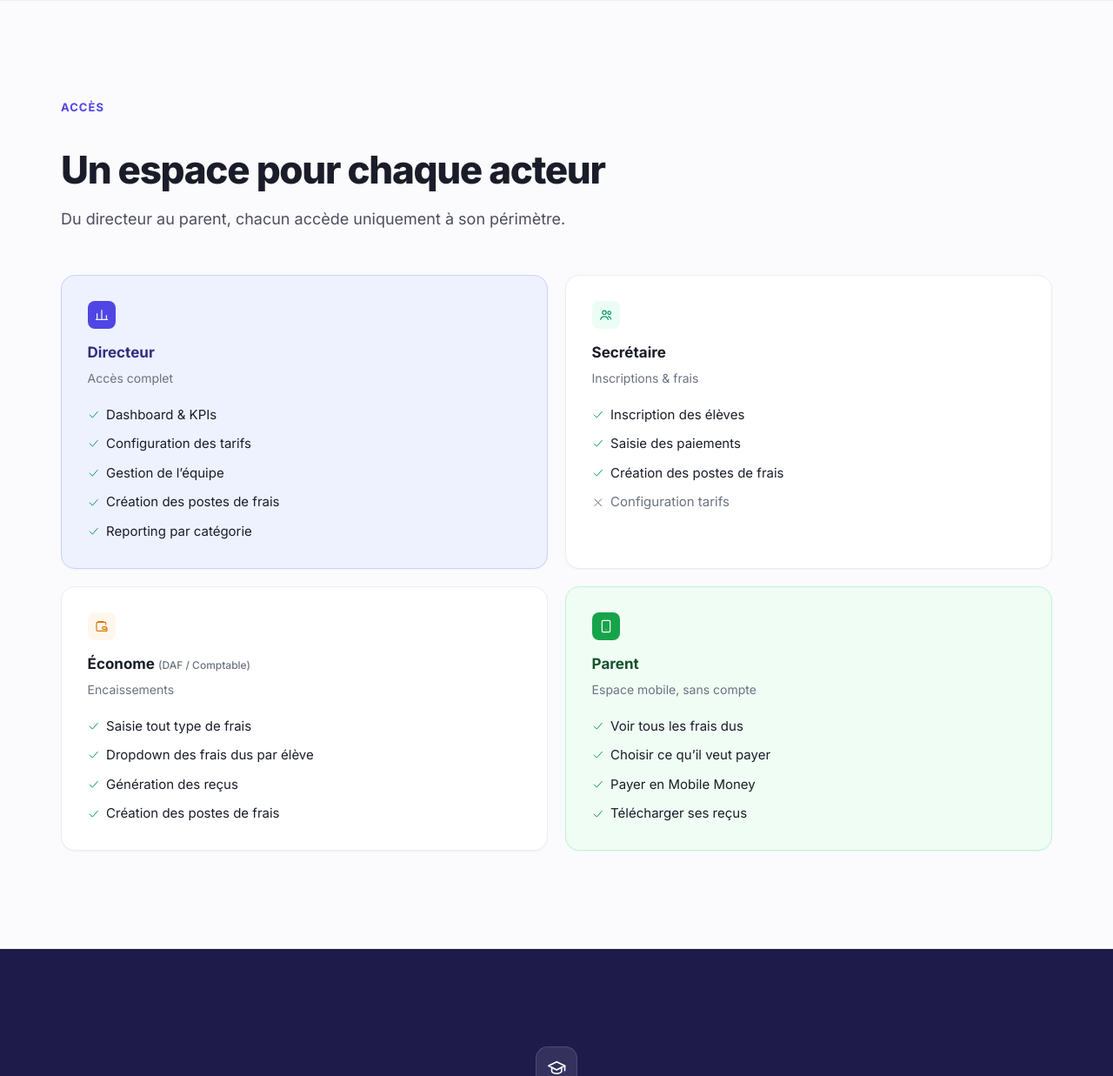
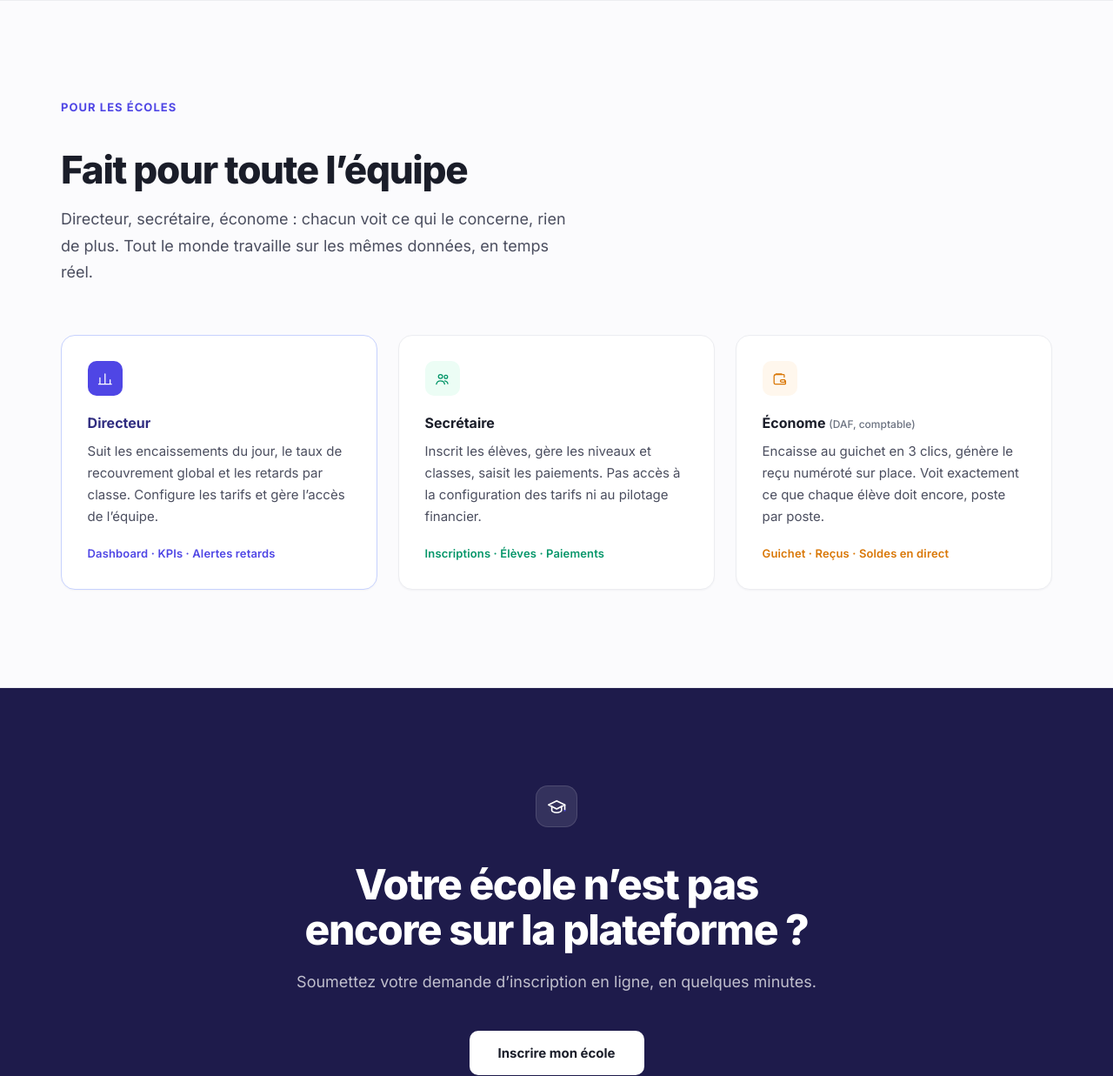
Before and after one commit to Atak0ra/sika, a Django app: page /eco/ in a window 1280 px wide. Shown: the part 2963-4200 px from the top of the page at 87% size. Run offline with Django 5.2, Linux system fonts and the light colour scheme.

Commit message:
landing reonte

```diff
--- a/economat/templates/economat/landing.html
+++ b/economat/templates/economat/landing.html
@@ -551,76 +551,58 @@
   </div>
 </section>
 
-<!-- RÔLES -->
+<!-- SECTION ÉCOLE — QUI UTILISE QUOI -->
 <section class="section" style="background:var(--bg);border-bottom:1px solid var(--border);">
   <div class="section-inner">
-    <div style="margin-bottom:3rem;">
-      <div class="section-label">Accès</div>
-      <h2 class="section-title">Un espace pour chaque acteur</h2>
-      <p class="section-sub">Du directeur au parent, chacun accède uniquement à son périmètre.</p>
+
+    <div style="max-width:600px;margin-bottom:3.5rem;">
+      <div class="section-label">Pour les écoles</div>
+      <h2 class="section-title">Fait pour toute l&rsquo;équipe</h2>
+      <p class="section-sub">
+        Directeur, secrétaire, économe&nbsp;: chacun voit ce qui le concerne, rien de plus.
+        Tout le monde travaille sur les mêmes données, en temps réel.
+      </p>
     </div>
-    <div class="roles-grid" style="grid-template-columns:repeat(2,1fr);">
+
+    <div style="display:grid;grid-template-columns:repeat(3,1fr);gap:1.5rem;">
 
       <!-- Directeur -->
-      <div class="role" style="border-color:#c7d2fe;background:#eef2ff;">
-        <div style="width:2rem;height:2rem;border-radius:8px;background:#4f46e5;display:flex;align-items:center;justify-content:center;margin-bottom:.85rem;">
-          <svg aria-hidden="true" style="width:1rem;height:1rem;stroke:#fff;fill:none;stroke-width:1.75;stroke-linecap:round;stroke-linejoin:round;" viewBox="0 0 24 24"><use href="#il-chart"/></svg>
+      <div style="background:var(--surface);border:1.5px solid #c7d2fe;border-radius:16px;padding:1.85rem;box-shadow:var(--shadow-xs);">
+        <div style="width:2.5rem;height:2.5rem;border-radius:10px;background:#4f46e5;display:flex;align-items:center;justify-content:center;margin-bottom:1.15rem;">
+          <svg aria-hidden="true" style="width:1.1rem;height:1.1rem;stroke:#fff;fill:none;stroke-width:1.75;stroke-linecap:round;stroke-linejoin:round;" viewBox="0 0 24 24"><use href="#il-chart"/></svg>
         </div>
-        <div class="role-title" style="color:#312e81;">Directeur</div>
-        <div class="role-sub">Accès complet</div>
-        <ul class="role-list">
-          <li><svg aria-hidden="true" class="icon role-check" style="width:.9em;height:.9em;"><use href="#il-check"/></svg> Dashboard &amp; KPIs</li>
-          <li><svg aria-hidden="true" class="icon role-check" style="width:.9em;height:.9em;"><use href="#il-check"/></svg> Configuration des tarifs</li>
-          <li><svg aria-hidden="true" class="icon role-check" style="width:.9em;height:.9em;"><use href="#il-check"/></svg> Gestion de l’équipe</li>
-          <li><svg aria-hidden="true" class="icon role-check" style="width:.9em;height:.9em;"><use href="#il-check"/></svg> Création des postes de frais</li>
-          <li><svg aria-hidden="true" class="icon role-check" style="width:.9em;height:.9em;"><use href="#il-check"/></svg> Reporting par catégorie</li>
-        </ul>
+        <div style="font-size:1rem;font-weight:700;color:#312e81;margin-bottom:.5rem;">Directeur</div>
+        <p style="font-size:.9375rem;color:var(--text-2);line-height:1.65;margin:0 0 1.25rem;">
+          Suit les encaissements du jour, le taux de recouvrement global et les retards par classe.
+          Configure les tarifs et gère l&rsquo;accès de l&rsquo;équipe.
+        </p>
+        <div style="font-size:.8125rem;color:#4f46e5;font-weight:600;letter-spacing:.01em;">Dashboard &middot; KPIs &middot; Alertes retards</div>
       </div>
 
       <!-- Secrétaire -->
-      <div class="role">
-        <div style="width:2rem;height:2rem;border-radius:8px;background:#ecfdf5;display:flex;align-items:center;justify-content:center;margin-bottom:.85rem;">
-          <svg aria-hidden="true" style="width:1rem;height:1rem;stroke:#059669;fill:none;stroke-width:1.75;stroke-linecap:round;stroke-linejoin:round;" viewBox="0 0 24 24"><use href="#il-users"/></svg>
+      <div style="background:var(--surface);border:1.5px solid var(--border);border-radius:16px;padding:1.85rem;box-shadow:var(--shadow-xs);">
+        <div style="width:2.5rem;height:2.5rem;border-radius:10px;background:#ecfdf5;display:flex;align-items:center;justify-content:center;margin-bottom:1.15rem;">
+          <svg aria-hidden="true" style="width:1.1rem;height:1.1rem;stroke:#059669;fill:none;stroke-width:1.75;stroke-linecap:round;stroke-linejoin:round;" viewBox="0 0 24 24"><use href="#il-users"/></svg>
         </div>
-        <div class="role-title">Secrétaire</div>
-        <div class="role-sub">Inscriptions &amp; frais</div>
-        <ul class="role-list">
-          <li><svg aria-hidden="true" class="icon role-check" style="width:.9em;height:.9em;"><use href="#il-check"/></svg> Inscription des élèves</li>
-          <li><svg aria-hidden="true" class="icon role-check" style="width:.9em;height:.9em;"><use href="#il-check"/></svg> Saisie des paiements</li>
-          <li><svg aria-hidden="true" class="icon role-check" style="width:.9em;height:.9em;"><use href="#il-check"/></svg> Création des postes de frais</li>
-          <li class="off"><svg aria-hidden="true" class="icon role-cross" style="width:.9em;height:.9em;"><use href="#il-x"/></svg> Configuration tarifs</li>
-        </ul>
+        <div style="font-size:1rem;font-weight:700;margin-bottom:.5rem;">Secrétaire</div>
+        <p style="font-size:.9375rem;color:var(--text-2);line-height:1.65;margin:0 0 1.25rem;">
+          Inscrit les élèves, gère les niveaux et classes, saisit les paiements.
+          Pas accès à la configuration des tarifs ni au pilotage financier.
+        </p>
+        <div style="font-size:.8125rem;color:#059669;font-weight:600;letter-spacing:.01em;">Inscriptions &middot; Élèves &middot; Paiements</div>
       </div>
 
       <!-- Économe -->
-      <div class="role">
-        <div style="width:2rem;height:2rem;border-radius:8px;background:#fff7ed;display:flex;align-items:center;justify-content:center;margin-bottom:.85rem;">
-          <svg aria-hidden="true" style="width:1rem;height:1rem;stroke:#d97706;fill:none;stroke-width:1.75;stroke-linecap:round;stroke-linejoin:round;" viewBox="0 0 24 24"><use href="#il-wallet"/></svg>
+      <div style="background:var(--surface);border:1.5px solid var(--border);border-radius:16px;padding:1.85rem;box-shadow:var(--shadow-xs);">
+        <div style="width:2.5rem;height:2.5rem;border-radius:10px;background:#fff7ed;display:flex;align-items:center;justify-content:center;margin-bottom:1.15rem;">
+          <svg aria-hidden="true" style="width:1.1rem;height:1.1rem;stroke:#d97706;fill:none;stroke-width:1.75;stroke-linecap:round;stroke-linejoin:round;" viewBox="0 0 24 24"><use href="#il-wallet"/></svg>
         </div>
-        <div class="role-title">Économe <span style="font-size:.75rem;font-weight:500;color:#6b7280;">(DAF / Comptable)</span></div>
-        <div class="role-sub">Encaissements</div>
-        <ul class="role-list">
-          <li><svg aria-hidden="true" class="icon role-check" style="width:.9em;height:.9em;"><use href="#il-check"/></svg> Saisie tout type de frais</li>
-          <li><svg aria-hidden="true" class="icon role-check" style="width:.9em;height:.9em;"><use href="#il-check"/></svg> Dropdown des frais dus par élève</li>
-          <li><svg aria-hidden="true" class="icon role-check" style="width:.9em;height:.9em;"><use href="#il-check"/></svg> Génération des reçus</li>
-          <li><svg aria-hidden="true" class="icon role-check" style="width:.9em;height:.9em;"><use href="#il-check"/></svg> Création des postes de frais</li>
-        </ul>
-      </div>
-
-
-      <!-- Parent -->
-      <div class="role" style="border-color:#bbf7d0;background:#f0fdf4;">
-        <div style="width:2rem;height:2rem;border-radius:8px;background:#16a34a;display:flex;align-items:center;justify-content:center;margin-bottom:.85rem;">
-          <svg aria-hidden="true" style="width:1rem;height:1rem;stroke:#fff;fill:none;stroke-width:1.75;stroke-linecap:round;stroke-linejoin:round;" viewBox="0 0 24 24"><use href="#il-phone"/></svg>
-        </div>
-        <div class="role-title" style="color:#14532d;">Parent</div>
-        <div class="role-sub">Espace mobile, sans compte</div>
-        <ul class="role-list">
-          <li><svg aria-hidden="true" class="icon role-check" style="width:.9em;height:.9em;"><use href="#il-check"/></svg> Voir tous les frais dus</li>
-          <li><svg aria-hidden="true" class="icon role-check" style="width:.9em;height:.9em;"><use href="#il-check"/></svg> Choisir ce qu&rsquo;il veut payer</li>
-          <li><svg aria-hidden="true" class="icon role-check" style="width:.9em;height:.9em;"><use href="#il-check"/></svg> Payer en Mobile Money</li>
-          <li><svg aria-hidden="true" class="icon role-check" style="width:.9em;height:.9em;"><use href="#il-check"/></svg> Télécharger ses reçus</li>
-        </ul>
+        <div style="font-size:1rem;font-weight:700;margin-bottom:.5rem;">Économe <span style="font-size:.75rem;font-weight:500;color:var(--text-3);">(DAF, comptable)</span></div>
+        <p style="font-size:.9375rem;color:var(--text-2);line-height:1.65;margin:0 0 1.25rem;">
+          Encaisse au guichet en 3 clics, génère le reçu numéroté sur place.
+          Voit exactement ce que chaque élève doit encore, poste par poste.
+        </p>
+        <div style="font-size:.8125rem;color:#d97706;font-weight:600;letter-spacing:.01em;">Guichet &middot; Reçus &middot; Soldes en direct</div>
       </div>
 
     </div>
```
